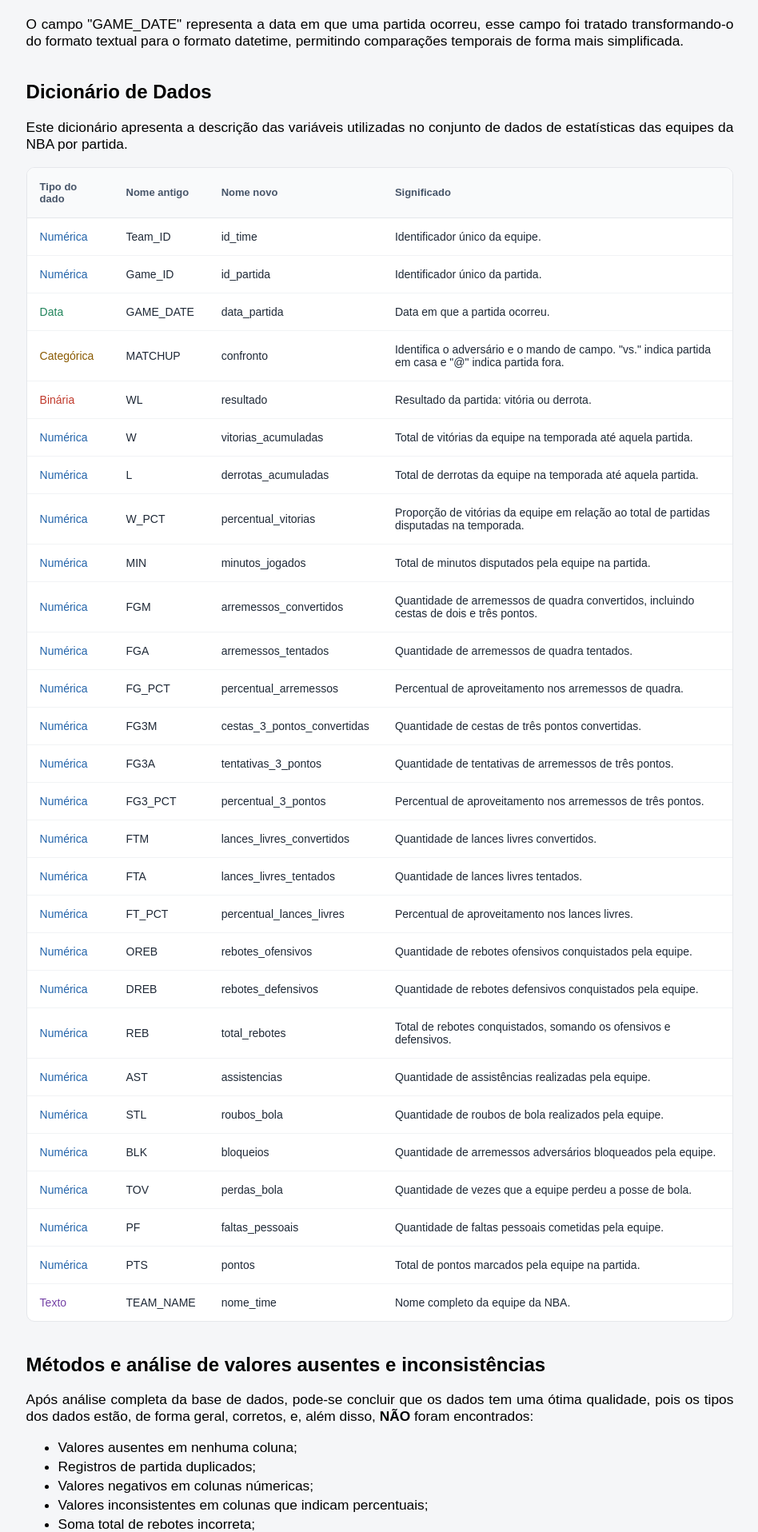
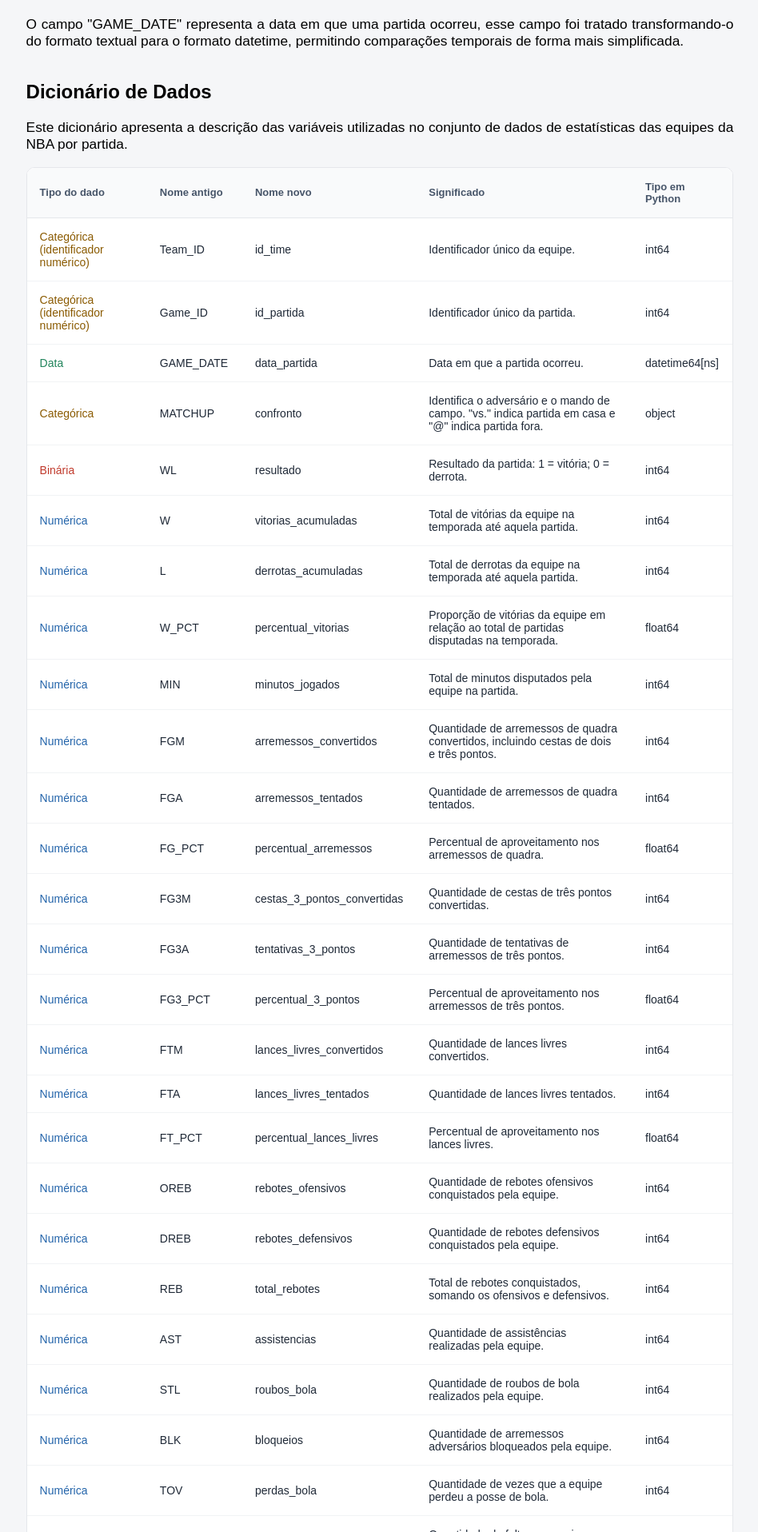
Before and after one commit to ruhtra5000/NBA-LabCD, a Flask app: page / in a window 1280 px wide. Shown: the part 291-2207 px from the top of the page at 80% size, without its empty margins (165-1113 px from the left). Run offline with Flask 3, Linux system fonts and the light colour scheme; some web fonts are replaced.

Commit message:
Exibição de diagnósticos da base.

```diff
--- a/templates/index.html
+++ b/templates/index.html
@@ -20,7 +20,7 @@
     <p>
         Projeto feito sob uma base de dados contendo estatísticas individuais das equipes da NBA por partida,
         incluindo resultados, desempenho ofensivo e defensivo e aproveitamento ao longo
-        da temporada. A base completa é composta por <u>28 colunas</u> e <u>2238 registros de partida</u>.
+        da temporada. A base completa é composta por <u>{{ qualidade.colunas }} colunas</u> e <u>{{ qualidade.linhas }} registros de equipe por partida</u>.
     </p>
 
     <p>
@@ -42,7 +42,7 @@
         equipes da NBA por partida.
     </p>
 
-    <div>
+    <div class="tabela-container">
         <table>
             <thead>
                 <tr>
@@ -50,22 +50,25 @@
                     <th>Nome antigo</th>
                     <th>Nome novo</th>
                     <th>Significado</th>
+                    <th>Tipo em Python</th>
                 </tr>
             </thead>
 
             <tbody>
                 <tr>
-                    <td class="tipo numerica">Numérica</td>
+                    <td class="tipo categorica">Categórica (identificador numérico)</td>
                     <td>Team_ID</td>
                     <td>id_time</td>
                     <td>Identificador único da equipe.</td>
+                    <td>{{ tipos_dados["id_time"] }}</td>
                 </tr>
 
                 <tr>
-                    <td class="tipo numerica">Numérica</td>
+                    <td class="tipo categorica">Categórica (identificador numérico)</td>
                     <td>Game_ID</td>
                     <td>id_partida</td>
                     <td>Identificador único da partida.</td>
+                    <td>{{ tipos_dados["id_partida"] }}</td>
                 </tr>
 
                 <tr>
@@ -73,6 +76,7 @@
                     <td>GAME_DATE</td>
                     <td>data_partida</td>
                     <td>Data em que a partida ocorreu.</td>
+                    <td>{{ tipos_dados["data_partida"] }}</td>
                 </tr>
 
                 <tr>
@@ -80,13 +84,15 @@
                     <td>MATCHUP</td>
                     <td>confronto</td>
                     <td>Identifica o adversário e o mando de campo. "vs." indica partida em casa e "@" indica partida fora.</td>
+                    <td>{{ tipos_dados["confronto"] }}</td>
                 </tr>
 
                 <tr>
                     <td class="tipo binaria">Binária</td>
                     <td>WL</td>
                     <td>resultado</td>
-                    <td>Resultado da partida: vitória ou derrota.</td>
+                    <td>Resultado da partida: 1 = vitória; 0 = derrota.</td>
+                    <td>{{ tipos_dados["resultado"] }}</td>
                 </tr>
 
                 <tr>
@@ -94,6 +100,7 @@
                     <td>W</td>
                     <td>vitorias_acumuladas</td>
                     <td>Total de vitórias da equipe na temporada até aquela partida.</td>
+                    <td>{{ tipos_dados["vitorias_acumuladas"] }}</td>
                 </tr>
 
                 <tr>
@@ -101,6 +108,7 @@
                     <td>L</td>
                     <td>derrotas_acumuladas</td>
                     <td>Total de derrotas da equipe na temporada até aquela partida.</td>
+                    <td>{{ tipos_dados["derrotas_acumuladas"] }}</td>
                 </tr>
 
                 <tr>
@@ -108,6 +116,7 @@
                     <td>W_PCT</td>
                     <td>percentual_vitorias</td>
                     <td>Proporção de vitórias da equipe em relação ao total de partidas disputadas na temporada.</td>
+                    <td>{{ tipos_dados["percentual_vitorias"] }}</td>
                 </tr>
 
                 <tr>
@@ -115,6 +124,7 @@
                     <td>MIN</td>
                     <td>minutos_jogados</td>
                     <td>Total de minutos disputados pela equipe na partida.</td>
+                    <td>{{ tipos_dados["minutos_jogados"] }}</td>
                 </tr>
 
                 <tr>
@@ -122,6 +132,7 @@
                     <td>FGM</td>
                     <td>arremessos_convertidos</td>
                     <td>Quantidade de arremessos de quadra convertidos, incluindo cestas de dois e três pontos.</td>
+                    <td>{{ tipos_dados["arremessos_convertidos"] }}</td>
                 </tr>
 
                 <tr>
@@ -129,6 +140,7 @@
                     <td>FGA</td>
                     <td>arremessos_tentados</td>
                     <td>Quantidade de arremessos de quadra tentados.</td>
+                    <td>{{ tipos_dados["arremessos_tentados"] }}</td>
                 </tr>
 
                 <tr>
@@ -136,6 +148,7 @@
                     <td>FG_PCT</td>
                     <td>percentual_arremessos</td>
                     <td>Percentual de aproveitamento nos arremessos de quadra.</td>
+                    <td>{{ tipos_dados["percentual_arremessos"] }}</td>
                 </tr>
 
                 <tr>
@@ -143,6 +156,7 @@
                     <td>FG3M</td>
                     <td>cestas_3_pontos_convertidas</td>
                     <td>Quantidade de cestas de três pontos convertidas.</td>
+                    <td>{{ tipos_dados["cestas_3_pontos_convertidas"] }}</td>
                 </tr>
 
                 <tr>
@@ -150,6 +164,7 @@
                     <td>FG3A</td>
                     <td>tentativas_3_pontos</td>
                     <td>Quantidade de tentativas de arremessos de três pontos.</td>
+                    <td>{{ tipos_dados["tentativas_3_pontos"] }}</td>
                 </tr>
 
                 <tr>
@@ -157,6 +172,7 @@
                     <td>FG3_PCT</td>
                     <td>percentual_3_pontos</td>
                     <td>Percentual de aproveitamento nos arremessos de três pontos.</td>
+                    <td>{{ tipos_dados["percentual_3_pontos"] }}</td>
                 </tr>
 
                 <tr>
@@ -164,6 +180,7 @@
                     <td>FTM</td>
                     <td>lances_livres_convertidos</td>
                     <td>Quantidade de lances livres convertidos.</td>
+                    <td>{{ tipos_dados["lances_livres_convertidos"] }}</td>
                 </tr>
 
                 <tr>
@@ -171,6 +188,7 @@
                     <td>FTA</td>
                     <td>lances_livres_tentados</td>
                     <td>Quantidade de lances livres tentados.</td>
+                    <td>{{ tipos_dados["lances_livres_tentados"] }}</td>
                 </tr>
 
                 <tr>
@@ -178,6 +196,7 @@
                     <td>FT_PCT</td>
                     <td>percentual_lances_livres</td>
                     <td>Percentual de aproveitamento nos lances livres.</td>
+                    <td>{{ tipos_dados["percentual_lances_livres"] }}</td>
                 </tr>
 
                 <tr>
@@ -185,6 +204,7 @@
                     <td>OREB</td>
                     <td>rebotes_ofensivos</td>
                     <td>Quantidade de rebotes ofensivos conquistados pela equipe.</td>
+                    <td>{{ tipos_dados["rebotes_ofensivos"] }}</td>
                 </tr>
 
                 <tr>
@@ -192,6 +212,7 @@
                     <td>DREB</td>
                     <td>rebotes_defensivos</td>
                     <td>Quantidade de rebotes defensivos conquistados pela equipe.</td>
+                    <td>{{ tipos_dados["rebotes_defensivos"] }}</td>
                 </tr>
 
                 <tr>
@@ -199,6 +220,7 @@
                     <td>REB</td>
                     <td>total_rebotes</td>
                     <td>Total de rebotes conquistados, somando os ofensivos e defensivos.</td>
+                    <td>{{ tipos_dados["total_rebotes"] }}</td>
                 </tr>
 
                 <tr>
@@ -206,6 +228,7 @@
                     <td>AST</td>
                     <td>assistencias</td>
                     <td>Quantidade de assistências realizadas pela equipe.</td>
+                    <td>{{ tipos_dados["assistencias"] }}</td>
                 </tr>
 
                 <tr>
@@ -213,6 +236,7 @@
                     <td>STL</td>
                     <td>roubos_bola</td>
                     <td>Quantidade de roubos de bola realizados pela equipe.</td>
+                    <td>{{ tipos_dados["roubos_bola"] }}</td>
                 </tr>
 
                 <tr>
@@ -220,6 +244,7 @@
                     <td>BLK</td>
                     <td>bloqueios</td>
                     <td>Quantidade de arremessos adversários bloqueados pela equipe.</td>
+                    <td>{{ tipos_dados["bloqueios"] }}</td>
                 </tr>
 
                 <tr>
@@ -227,6 +252,7 @@
                     <td>TOV</td>
                     <td>perdas_bola</td>
                     <td>Quantidade de vezes que a equipe perdeu a posse de bola.</td>
+                    <td>{{ tipos_dados["perdas_bola"] }}</td>
                 </tr>
 
                 <tr>
@@ -234,6 +260,7 @@
                     <td>PF</td>
                     <td>faltas_pessoais</td>
                     <td>Quantidade de faltas pessoais cometidas pela equipe.</td>
+                    <td>{{ tipos_dados["faltas_pessoais"] }}</td>
                 </tr>
 
                 <tr>
@@ -241,6 +268,7 @@
                     <td>PTS</td>
                     <td>pontos</td>
                     <td>Total de pontos marcados pela equipe na partida.</td>
+                    <td>{{ tipos_dados["pontos"] }}</td>
                 </tr>
 
                 <tr>
@@ -248,26 +276,32 @@
                     <td>TEAM_NAME</td>
                     <td>nome_time</td>
                     <td>Nome completo da equipe da NBA.</td>
+                    <td>{{ tipos_dados["nome_time"] }}</td>
                 </tr>
             </tbody>
         </table>
     </div>
 
-    <h2>Métodos e análise de valores ausentes e inconsistências</h2>
+    <h2>Conversão de variáveis categóricas para numéricas</h2>
+    <p>O campo WL, renomeado para resultado, já contém 1 para vitória e 0 para derrota no CSV entregue. A rotina aceita também os rótulos W e L e os converte para esses códigos. As colunas W e L são contagens numéricas de vitórias e derrotas acumuladas; seus nomes são vitorias_acumuladas e derrotas_acumuladas. A conversão numérica é validada no carregamento.</p>
 
-    <p>
-        Após análise completa da base de dados, pode-se concluir que os dados tem uma ótima qualidade,
-        pois os tipos dos dados estão, de forma geral, corretos, e, além disso, <b>NÃO</b> foram encontrados:
-    </p>
+    <h2>Exclusão de colunas para previsões</h2>
+    <p>A matriz numérica é obtida por exclusão das cinco representações abaixo, passando de {{ qualidade.colunas }} para {{ quantidade_colunas_previsao }} colunas. A base completa continua sendo usada na análise descritiva e nos filtros de equipe. As demais medidas numéricas e o resultado binário são mantidos; não descartamos estatísticas úteis somente por estarem fora das sete variáveis do exercício. Antes de um futuro treinamento, o alvo e a disponibilidade temporal dos atributos precisam ser definidos para evitar vazamento do resultado da própria partida.</p>
+    <div class="tabela-container"><table><thead><tr><th>Coluna excluída da matriz numérica</th><th>Justificativa no contexto da base</th></tr></thead><tbody>
+    {% for item in colunas_excluidas %}<tr><td>{{ item.coluna }}</td><td>{{ item.motivo }}</td></tr>{% endfor %}
+    </tbody></table></div>
 
-    <ul>
-        <li>Valores ausentes em nenhuma coluna;</li>
-        <li>Registros de partida duplicados;</li>
-        <li>Valores negativos em colunas númericas;</li>
-        <li>Valores inconsistentes em colunas que indicam percentuais;</li>
-        <li>Soma total de rebotes incorreta;</li>
-        <li>Arremessos, cestas de três pontos e lances livres convertidos maiores que os tentados.</li>
-    </ul>
+    <h2>Valores especiais</h2>
+    <p>A tabela apresenta as contagens calculadas na base completa, por coluna. Zero é válido para derrota, contagens esportivas e aproveitamentos; identificadores precisam ser positivos. Contagens não admitem negativos nem frações, e os percentuais são proporções em [0, 1]. Regras entre campos verificam tentativas/conversões, composição dos rebotes e dos pontos. Cada linha é contada uma vez como inconsistente por coluna, mesmo que viole mais de uma regra. Uma relação inválida marca os campos envolvidos para investigação, sem determinar automaticamente qual originou o erro.</p>
+    <div class="tabela-container"><table><thead><tr><th>Coluna</th><th>Zeros</th><th>Negativos</th><th>Ausentes</th><th>Ausentes (%)</th><th>Inconsistentes</th></tr></thead><tbody>
+    {% for item in qualidade.tabela %}<tr><td>{{ item.coluna }}</td><td>{{ item.zeros if item.zeros is not none else 'Não aplicável' }}</td><td>{{ item.negativos if item.negativos is not none else 'Não aplicável' }}</td><td>{{ item.ausentes }}</td><td>{{ item.ausentes_pct|numero }}%</td><td>{{ item.inconsistentes }}</td></tr>{% endfor %}
+    </tbody></table></div>
+    <p>Foram encontrados {{ qualidade.duplicados }} registros completamente duplicados, {{ qualidade.duplicados_chave }} repetições da chave equipe/partida e {{ qualidade.linhas_inconsistentes }} linhas com inconsistência. Uma mesma partida registrada para duas equipes diferentes não constitui uma duplicata.</p>
+
+    <h2>Valores ausentes</h2>
+    <p>A base contém {{ qualidade.ausentes }} células ausentes. {% if qualidade.ausentes == 0 %}Os procedimentos de investigação de ausência descritos abaixo não foram executados, pois não há padrões de ausência a investigar nesta base.{% else %}A contagem sozinha não permite identificar o mecanismo de ausência; essa investigação depende do contexto de coleta e das variáveis observadas.{% endif %}</p>
+
+
 
     <h3>MCAR, MAR, MNAR</h3>
 
@@ -372,4 +406,7 @@
         </p>
     </section>
 
+    <h2>Valores inconsistentes e outliers</h2>
+    <p>As quantidades por coluna e por equipe, os registros sinalizados e a teoria dos métodos Z-score, IQR, Grubbs, ECOD, K-NN, DBSCAN e LOF estão na seção <a href="{{ url_for('valoresInconsistentesOutliers', time='Cleveland Cavaliers') }}">Valores inconsistentes e outliers</a>. Um valor atípico não comprova erro de registro e deve ser interpretado no contexto das partidas.</p>
+
 {% endblock %}
```
